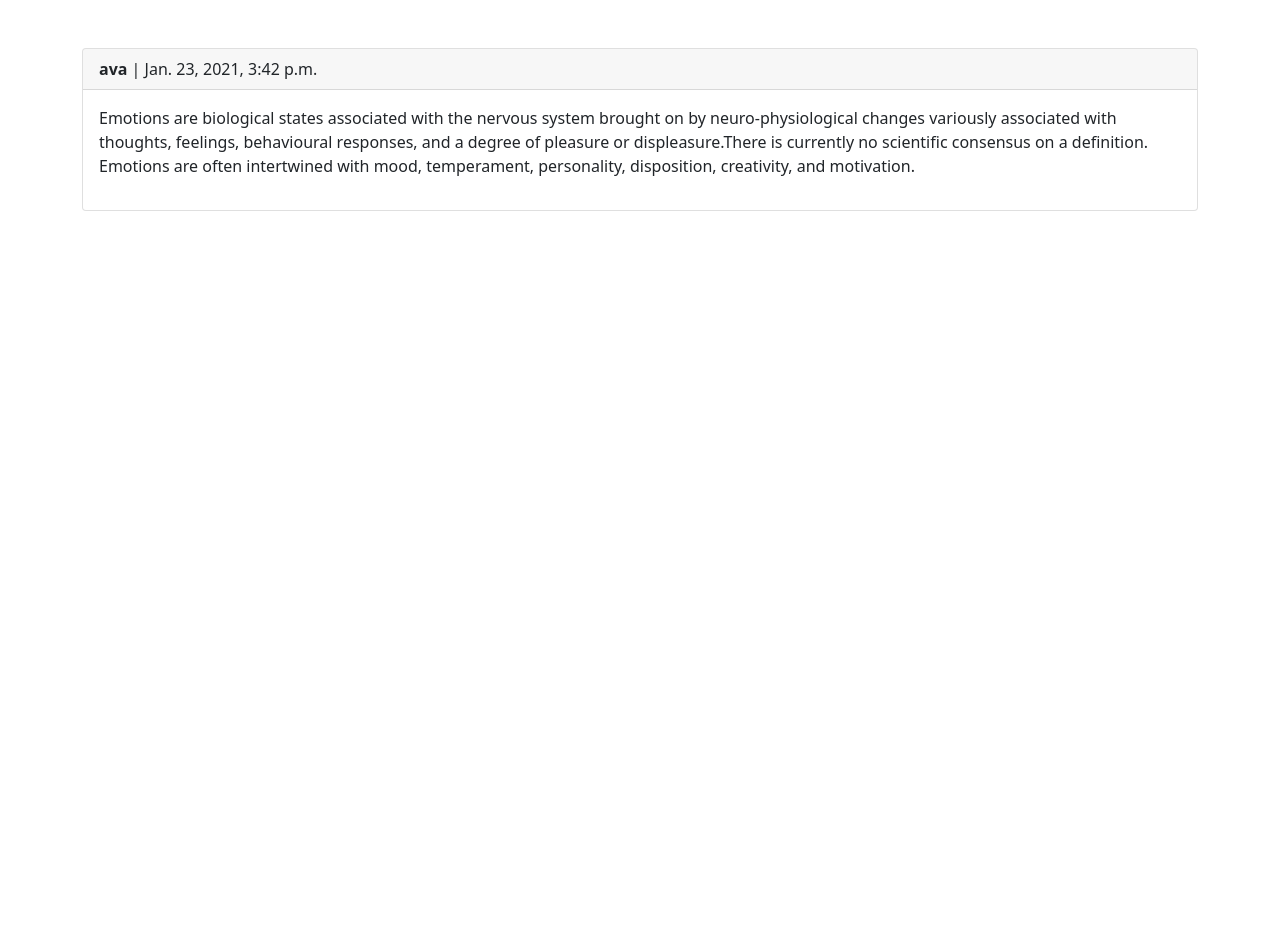
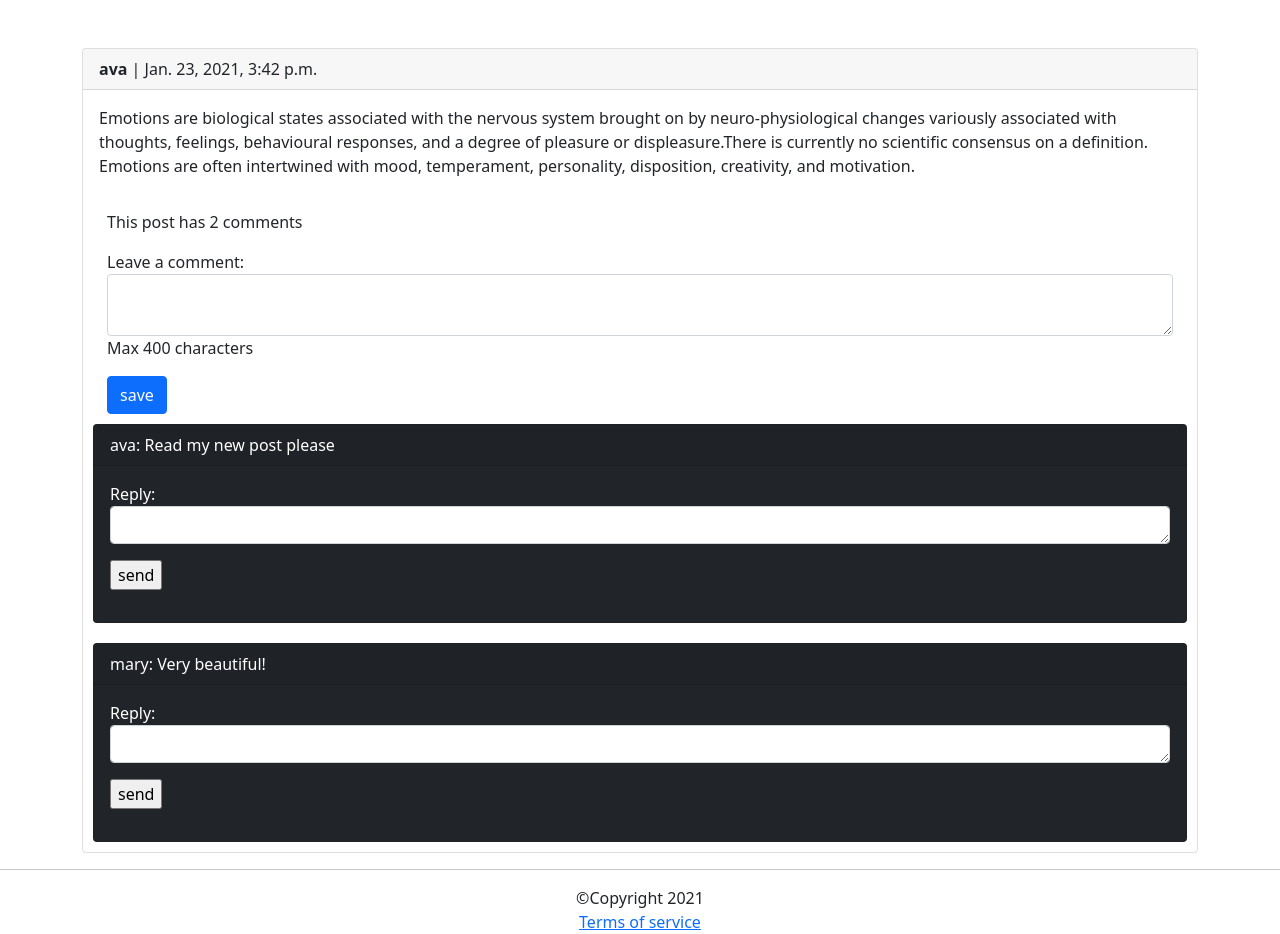
Before and after one commit to Maryam-sfb/Social-Media, a Django app: a page that uses templates/base.html in a window 1280 px wide. Shown: the part 56-990 px from the top of the page. Before the commit the page ends 267 px from the top, so only its background shows below. Run offline with Django 3.2, Linux system fonts and the light colour scheme; a user stored in the database is signed in; data comes from the database, SQL or seed files in the repository; both versions use the stored data as it was after the commit.

Commit message:
comment and reply forms added

```diff
--- a/posts/admin.py
+++ b/posts/admin.py
@@ -1,5 +1,6 @@
 from django.contrib import admin
-from .models import Post
+from .models import Post, Comment
 
 
 admin.site.register(Post)
+admin.site.register(Comment)
--- a/posts/forms.py
+++ b/posts/forms.py
@@ -1,5 +1,5 @@
 from django import forms
-from posts.models import Post
+from posts.models import Post, Comment
 
 
 class AddPostForm(forms.ModelForm):
@@ -12,3 +12,40 @@ class EditPostForm(forms.ModelForm):
     class Meta:
         model = Post
         fields = ('body', )
+
+
+class AddCommentForm(forms.ModelForm):
+    class Meta:
+        model = Comment
+        fields = ('body', )
+        widgets = {
+            'body': forms.Textarea(attrs={'rows': 2, 'class': 'form-control'}),
+        }
+        error_messages = {
+            'body': {
+                'required': 'این فیلد الزامی است',
+            }
+        }
+        help_texts = {
+            'body': 'Max 400 characters',
+        }
+        labels = {
+            'body': 'Leave a comment',
+        }
+
+
+class AddReplyForm(forms.ModelForm):
+    class Meta:
+        model = Comment
+        fields = ('body', )
+        widgets = {
+            'body': forms.Textarea(attrs={'rows': 1, 'class': 'form-control'}),
+        }
+        error_messages = {
+            'body': {
+                'required': 'این فیلد الزامی است',
+            }
+        }
+        labels = {
+            'body': 'Reply',
+        }
--- a/posts/models.py
+++ b/posts/models.py
@@ -14,3 +14,18 @@ class Post(models.Model):
 
     def get_absolute_url(self):
         return reverse('posts:post_detail', args=[self.created.year, self.created.month, self.created.day, self.slug])
+
+
+class Comment(models.Model):
+    user = models.ForeignKey(User, on_delete=models.CASCADE, related_name='ucomment')
+    post = models.ForeignKey(Post, on_delete=models.CASCADE, related_name='pcomment')
+    reply = models.ForeignKey('self', on_delete=models.CASCADE, null=True, blank=True, related_name='rcomment')
+    is_reply = models.BooleanField(default=False)
+    body = models.TextField(max_length=400)
+    created = models.DateTimeField(auto_now_add=True)
+
+    def __str__(self):
+        return f'{self.user} - {self.body[:30]}'
+
+    class Meta:
+        ordering = ('-created', )
--- a/posts/templates/posts/post_detail.html
+++ b/posts/templates/posts/post_detail.html
@@ -1,15 +1,52 @@
 {% extends 'base.html' %}
-
 {% block title %} Post {% endblock %}
 
 {% block content %}
-<br/>
 <div class="card">
     <p class="card-header"><b> {{ post.user }} </b>| {{ post.created }} </p>
     <p class="card-body">{{ post.body }} </p>
+
+    <div class="container">
+    {% with total=comments.count %}
+    <p>This post has {{ total }} comment{{ total|pluralize }}</p>
+    {% endwith %}
+    </div>
+
+    {% if request.user.is_authenticated %}
+    <div class="container">
+    <form method="post" class="col-md-12" novalidate>
+        {% csrf_token %}
+        {{ form.as_p }}
+        <input type="submit" value="save" class="btn btn-primary">
+    </form>
+        {% else %}
+        <p style="color:red" class="text-center">Only logged in users can leave comments!</p>
+        {% endif %}
+    </div>
+
+    {% for comment in comments %}
+    <div class="card bg-dark text-white" style="margin:10px">
+    <p class="card-header">
+        {{ comment.user }}:
+        {{ comment.body }}
+        {% for reply in comment.rcomment.all %}
+        <p class="bg-primary text-white p-1 m-4" >{{ reply.user }}: {{ reply.body }}</p>
+        {% endfor %}
+        {% if request.user.is_authenticated %}
+        <div class="card-body">
+            <form action="{% url 'posts:add_reply' post.id comment.id %}" method="post">
+                {% csrf_token %}
+                {{ reply_form.as_p }}
+                <input type="submit" value="send">
+            </form>
+        </div>
+        {% endif %}
+    </p>
+    </div>
+    {%  endfor %}
     {% if request.user.is_authenticated and request.user.id == post.user.id %}
-    <a href="{% url 'posts:post_delete' post.user.id post.id %}" class="text-center" style="color:red">Delete post</a>
-    <a href="{% url 'posts:post_edit' post.user.id post.id %}" class="text-center">Edit post</a>
+    <a href="{% url 'posts:post_delete' post.user.id post.id %}" class="text-center">Delete post</a>
+    <a href="{% url 'posts:post_edit' post.user.id post.id %}" class="text-center" style="margin:10px">Edit post</a>
     {% endif %}
 </div>
 {% endblock %}
--- a/posts/urls.py
+++ b/posts/urls.py
@@ -8,5 +8,6 @@ urlpatterns = [
     path('<int:year>/<int:month>/<int:day>/<slug:slug>', views.post_detail, name='post_detail'),
     path('add_post/<int:user_id>/', views.add_post, name='add_post'),
     path('post_delete/<int:user_id>/<int:post_id>/', views.post_delete, name='post_delete'),
-    path('post_edit/<int:user_id>/<int:post_id>/', views.post_edit, name='post_edit')
+    path('post_edit/<int:user_id>/<int:post_id>/', views.post_edit, name='post_edit'),
+    path('add_reply/<int:post_id>/<int:comment_id>/', views.add_reply, name='add_reply')
 ]
--- a/posts/views.py
+++ b/posts/views.py
@@ -1,6 +1,6 @@
 from django.shortcuts import render,get_object_or_404, redirect
-from .models import Post
-from .forms import AddPostForm, EditPostForm
+from .models import Post, Comment
+from .forms import AddPostForm, EditPostForm, AddCommentForm, AddReplyForm
 from django.utils.text import slugify
 from django.contrib import messages
 from django.contrib.auth.decorators import login_required
@@ -13,7 +13,20 @@ def all_posts(request):
 
 def post_detail(request, year, month, day, slug):
     post = get_object_or_404(Post, created__year=year, created__month=month, created__day=day, slug=slug)
-    return render(request, 'posts/post_detail.html', {'post': post})
+    comments = Comment.objects.filter(post=post, is_reply=False)
+    reply_form = AddReplyForm()
+    if request.method == 'POST':
+        form = AddCommentForm(request.POST)
+        if form.is_valid():
+            new_cm = form.save(commit=False)
+            new_cm.post = post
+            new_cm.user = request.user
+            new_cm.save()
+            messages.success(request,'Your comment was sent successfully', 'success')
+            form = AddCommentForm()
+    else:
+        form = AddCommentForm()
+    return render(request, 'posts/post_detail.html', {'post': post, 'comments': comments, 'form': form, 'reply_form': reply_form})
 
 
 @login_required(login_url='account:login')
@@ -62,3 +75,20 @@ def post_edit(request, user_id, post_id):
         return render(request, 'posts/edit_post.html', {'form': form})
     else:
         return redirect('posts:all_posts')
+
+
+@login_required(login_url='account:login')
+def add_reply(request, post_id, comment_id):
+    post = get_object_or_404(Post, id=post_id)
+    comment = get_object_or_404(Comment, id=comment_id)
+    if request.method == 'POST':
+        form = AddReplyForm(request.POST)
+        if form.is_valid():
+            reply = form.save(commit=False)
+            reply.user = request.user
+            reply.post = post
+            reply.reply = comment
+            reply.is_reply = True
+            reply.save()
+            messages.success(request,'Your reply was sent successfully', 'success')
+            return redirect('posts:post_detail', post.created.year, post.created.month, post.created.day,post.slug)
--- a/templates/base.html
+++ b/templates/base.html
@@ -1,5 +1,5 @@
 <!DOCTYPE html>
-<html lang="en">
+<html lang="en" xmlns="http://www.w3.org/1999/html">
 <head>
     <meta charset="UTF-8">
     <!-- CSS only -->
@@ -11,7 +11,7 @@
  {% include 'inc/navbar.html' %}
  {% include 'inc/messages.html' %}
 
- <div class="container pt-4">
+ <div class="container pt-5">
     <div class="row">
         <div class="col-sm-12">
             {% block content %}
@@ -19,7 +19,12 @@
         </div>
     </div>
  </div>
-
+<footer>
+    <hr/>
+    <div class="container">
+    <center> &copy;Copyright 2021  </center>
+     <center> <div> <a href="#">Terms of service</a></div> </center>
+    </div>
+</footer>
 </body>
 </html>
-</html>
```
Also changed, not shown: db.sqlite3, posts/migrations/0002_comment.py (added).
